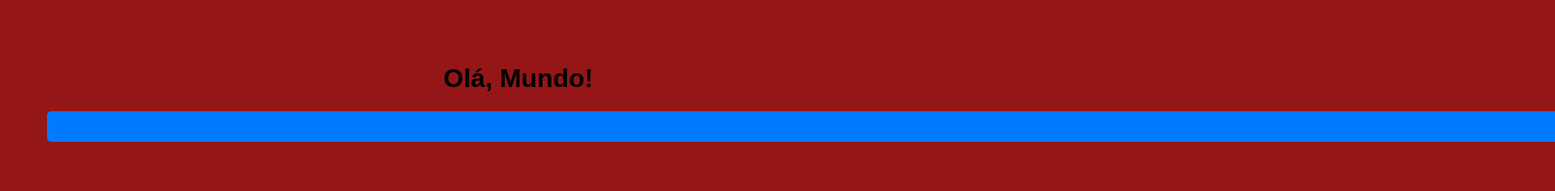
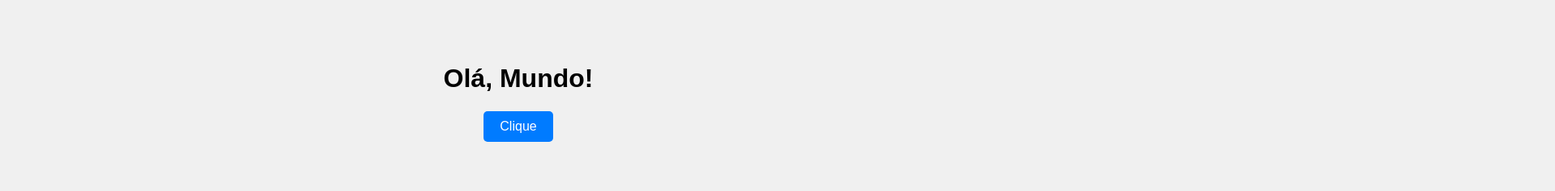
Before and after one commit to Enzo-Fontes/webdesign, a plain HTML site: page webdesign/index.html in a window 1280 px wide. Shown: the top 237 px of the page at 81% size, 1920 px wide, since content can reach past the window. Drawn offline with Linux system fonts and the light colour scheme.

Commit message:
style.css

```diff
--- a/webdesign/style.css
+++ b/webdesign/style.css
@@ -1,12 +1,12 @@
 body {
     font-family: Arial, sans-serif;
-    background-color: #941616;
+    background-color: #f0f0f0;
     text-align: center;
     padding: 50px;
 }
 
 button {
-    padding: 10px 2000px;
+    padding: 10px 20px;
     background-color: #007BFF;
     border: none;
     color: white;
@@ -15,5 +15,5 @@ button {
 }
 
 button:hover {
-    background-color: #2314af;
+    background-color: #0056b3;
 }
```
